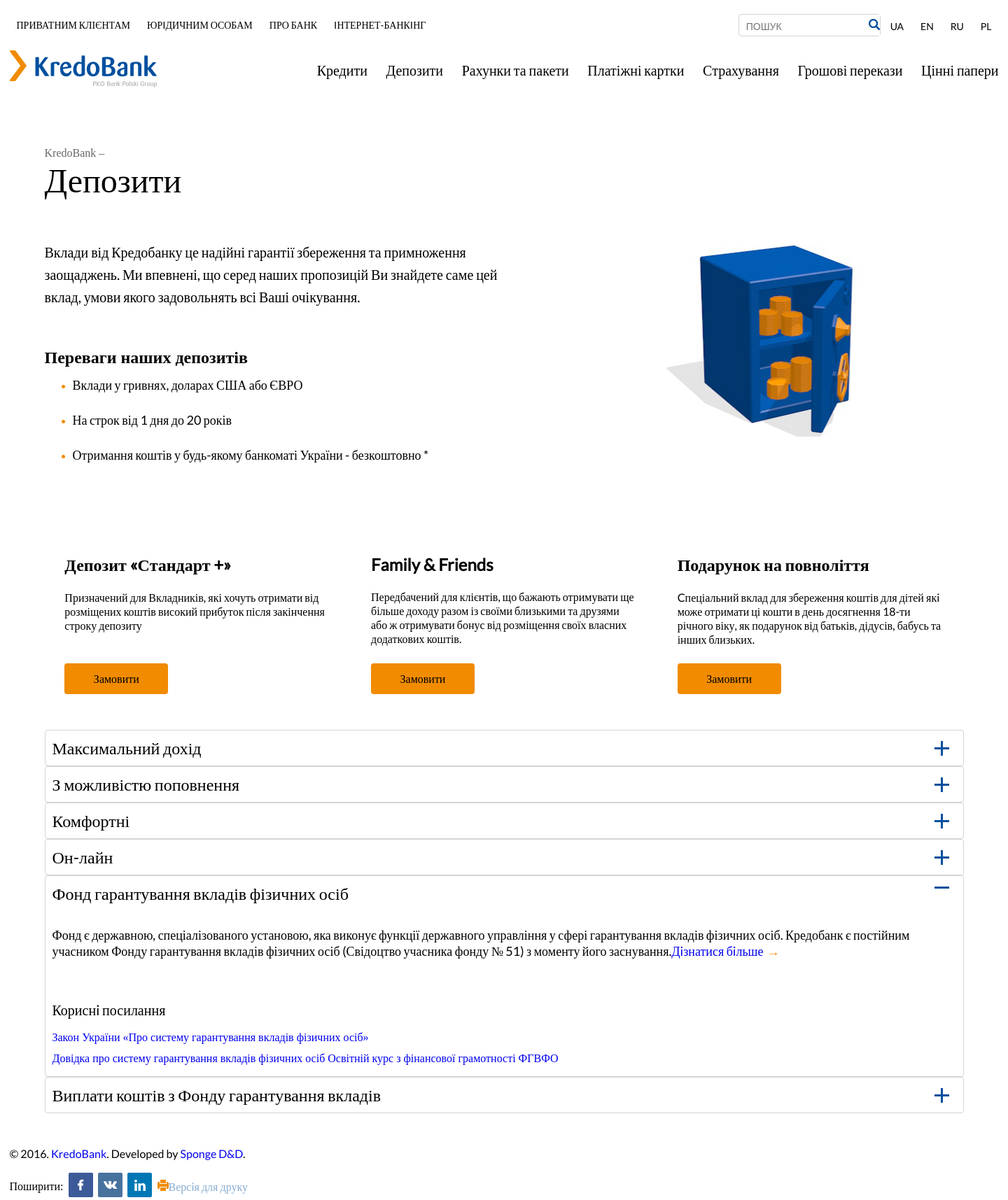
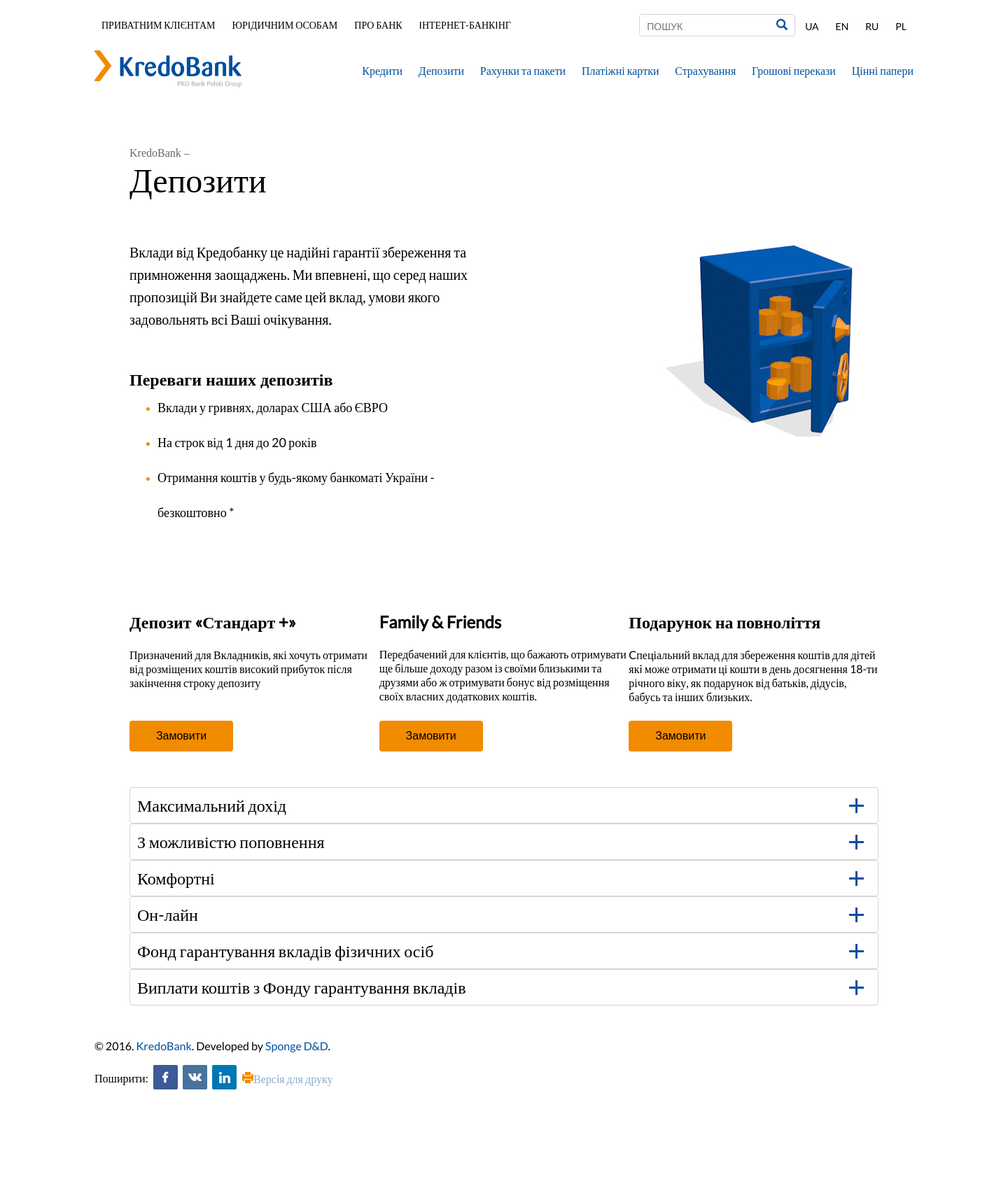
Before and after one commit to IgorRomG3/Romanenko-test-2, a web app: file dev/index.html in a window 1440 px wide. Shown: the whole page at 70% size. After the commit the page ends 1557 px from the top, so only its background shows below. Run offline with its HTML, style and script files only (its server is not run), Linux system fonts and the light colour scheme.

Commit message:
added adaptivnes for laptops and monitor,  updated file stucture

```diff
--- a/build/css/project.css
+++ b/build/css/project.css
@@ -11,8 +11,43 @@ a {
 .container {
   margin: 0 auto; }
 
+.button {
+  border: 0;
+  background-color: transparent; }
+
+.title {
+  font-family: Lato;
+  font-weight: 500;
+  font-size: 24px; }
+
+.link {
+  color: #004f9e; }
+
+.text {
+  color: #000;
+  font-family: Lato;
+  font-weight: 300; }
+  .text_size_s {
+    font-size: 16px; }
+  .text_size_m {
+    font-size: 18px; }
+  .text_size_b {
+    font-size: 20px; }
+
+.menu {
+  list-style: none; }
+  .menu__item {
+    display: inline-block; }
+    .menu__item_display_b {
+      display: block; }
+  .menu__span {
+    color: #000; }
+
 .header__container {
   width: 1413px; }
+  @media screen and (min-width: 1200px) {
+    .header__container {
+      width: 1170px; } }
 
 .navigation-top {
   padding: 20px 0;
@@ -38,60 +73,42 @@ a {
     flex-basis: 80%; }
   .navigation-bot__menu-item {
     display: inline-block; }
+    .navigation-bot__menu-item:hover {
+      border-bottom: 1px solid #f18b00; }
     .navigation-bot__menu-item:nth-child(n+2) {
       margin-left: 2%; }
   .navigation-bot__menu-link {
     font-size: 20px;
     color: #004f9e; }
+    @media screen and (min-width: 1200px) {
+      .navigation-bot__menu-link {
+        font-size: 16px; } }
 
-.menu {
-  list-style: none; }
-  .menu__item {
-    display: inline-block; }
-  .menu__span {
-    color: #000; }
-
-.search-form .search-form__content {
+.search-form__content {
   height: 30px;
   border: 1px solid #d4d4d4;
   border-radius: 4px; }
-  .search-form .search-form__content .search-form__input {
+
+.search-form__input {
   height: inherit;
   border: 0;
   border-radius: 4px;
   background-color: transparent;
   color: rgba(0, 0, 0, 0.5);
   font-size: 14px;
-    font-weight: 300;
   text-transform: uppercase;
-    text-indent: 10px; }
-  .search-form .search-form__content .search-form__button {
-    height: inherit;
-    border: 0;
-    background-color: #fff; }
+  text-indent: 10px;
+  outline: none; }
 
-.text {
-  color: #000;
-  font-family: Lato;
-  font-weight: 300; }
-  .text_size_s {
-    font-size: 16px; }
-  .text_size_m {
-    font-size: 18px; }
-  .text_size_b {
-    font-size: 20px; }
-
-.button {
-  border: 0;
-  font-family: Lato; }
-
-.title {
-  font-family: Lato;
-  font-weight: 500;
-  font-size: 24px; }
+.search-form__button {
+  padding: 5px 10px;
+  height: inherit; }
 
 .main__container {
   width: 1313px; }
+  @media screen and (min-width: 1200px) {
+    .main__container {
+      width: 1070px; } }
 
 .head {
   margin-bottom: 58px; }
@@ -135,6 +152,7 @@ a {
     flex: 0 1 380px;
     height: 200px; }
   .deposits__button {
+    border: 0;
     margin-top: auto;
     width: 148px;
     height: 44px;
@@ -146,17 +164,24 @@ a {
   display: flex;
   flex-direction: column; }
   .accordeon__item {
+    height: 30px;
     padding: 10px;
     position: relative;
+    overflow: hidden;
     border-radius: 4px;
     border: 1px solid #d4d4d4;
-    background-color: #fff; }
+    background-color: #fff;
+    cursor: pointer; }
     .accordeon__item:hover {
       background-color: #f6f6f6; }
   .accordeon__img {
     position: absolute;
     top: 15px;
     right: 20px; }
+    .accordeon__img_hidden {
+      display: none; }
+    .accordeon__img_visiable {
+      display: block; }
   .accordeon__title {
     margin-bottom: 10px;
     font-size: 20px;
@@ -176,6 +201,9 @@ a {
 
 .footer__container {
   width: 1413px; }
+  @media screen and (min-width: 1200px) {
+    .footer__container {
+      width: 1170px; } }
 
 .footer__text {
   margin-bottom: 18px; }
--- a/dev/index.html
+++ b/dev/index.html
@@ -25,7 +25,7 @@
 						<form class="search-form">
 							<div class="search-form__content">
 								<input type="text" class="search-form__input" placeholder="пошук">
-								<button class="search-form__button"><img src="img/search.png" alt=""></button>
+								<button class="search-form__button button"><img src="img/search.png" alt=""></button>
 							</div>
 						</form>
 					</li>
@@ -80,41 +80,46 @@
 				<li class="deposits__item">
 					<a href="#" class="deposits__link text">Депозит &laquo;Стандарт +&raquo;</a>
 					<p class="text text_size_s">Призначений для Вкладників, які хочуть отримати від розміщених коштів високий прибуток після закінчення строку депозиту</p>
-					<button class="button deposits__button text_size_s">Замовити</button>
+					<button class="deposits__button text_size_s">Замовити</button>
 				</li>
 				<li class="deposits__item">
 					<a href="#" class="deposits__link text">Family &amp; Friends</a>
 					<p class="text text_size_s">Передбачений для клієнтів, що бажають отримувати ще більше доходу разом із своїми близькими та друзями або ж отримувати
 						бонус від розміщення своїх власних додаткових коштів.</p>
-					<button class="button deposits__button text_size_s">Замовити</button>
+					<button class="deposits__button text_size_s">Замовити</button>
 				</li>
 				<li class="deposits__item">
 					<a href="#" class="deposits__link text">Подарунок на повноліття</a>
 					<p class="text text_size_s">Cпеціальний вклад для збереження коштів для дітей якi може отримати ці кошти в день досягнення 18-ти річного віку, як
 						подарунок від батьків, дідусів, бабусь та інших близьких.</p>
-					<button class="button deposits__button text_size_s">Замовити</button>
+					<button class="deposits__button text_size_s">Замовити</button>
 				</li>
 			</ul>
 			<ul class="accordeon menu">
 				<li class="accordeon__item">
 					<h4 class="title">Максимальний дохід</h4>
 					<img class="accordeon__img" src="img/plus-img.png" alt="plus">
+					<img class="accordeon__img accordeon__img_hidden" src="img/minus-img.png" alt="minus">
 				</li>
 				<li class="accordeon__item">
 					<h4 class="title">З можливістю поповнення</h4>
 					<img class="accordeon__img" src="img/plus-img.png" alt="plus">
+					<img class="accordeon__img accordeon__img_hidden" src="img/minus-img.png" alt="minus">
 				</li>
 				<li class="accordeon__item">
 					<h4 class="title">Комфортні</h4>
 					<img class="accordeon__img" src="img/plus-img.png" alt="plus">
+					<img class="accordeon__img accordeon__img_hidden" src="img/minus-img.png" alt="minus">
 				</li>
 				<li class="accordeon__item">
 					<h4 class="title">Он-лайн</h4>
 					<img class="accordeon__img" src="img/plus-img.png" alt="plus">
+					<img class="accordeon__img accordeon__img_hidden" src="img/minus-img.png" alt="minus">
 				</li>
 				<li class="accordeon__item">
 					<h4 class="title">Фонд гарантування вкладів фізичних осіб</h4>
-					<img class="accordeon__img" src="img/minus-img.png" alt="">
+					<img class="accordeon__img" src="img/plus-img.png" alt="">
+					<img class="accordeon__img accordeon__img_hidden" src="img/minus-img.png" alt="minus">
 					<p class="text text_size_m accordeon__text">Фонд є державною, спеціалізованого установою, яка виконує функції державного управління у сфері гарантування вкладів
 						фізичних осіб. Кредобанк є постійним учасником Фонду гарантування вкладів фізичних осіб (Свідоцтво учасника фонду №
 						51) з моменту його заснування.<a href="#" class="link">Дiзнатися бiльше<span class="accordeon__arrow-right">&rarr;</span></a></p>
@@ -127,7 +132,8 @@
 				</li>
 				<li class="accordeon__item">
 					<h4 class="title">Виплати коштів з Фонду гарантування вкладів</h4>
-					<img class="accordeon__img" src="img/plus-img.png" alt="">
+					<img class="accordeon__img" src="img/plus-img.png" alt="plus">
+					<img class="accordeon__img accordeon__img_hidden" src="img/minus-img.png" alt="minus">
 				</li>
 			</ul>
 		</div>
@@ -154,6 +160,7 @@
 			</ul>
 		</div>
 	</footer>
+	<!--<script src="js/main.js"></script>-->
 </body>
 
 </html>
--- /dev/null
+++ b/dev/sass/common.sass
@@ -0,0 +1,11 @@
+*
+    margin: 0
+    padding: 0
+
+a
+    text-decoration: none
+
+.clearfix
+    clear: both
+.container
+    margin: 0 auto
--- a/dev/sass/footer.sass
+++ b/dev/sass/footer.sass
@@ -1,6 +1,8 @@
 .footer
     &__container
         width: 1413px
+        @media screen and (min-width: 1200px)
+            width: 1170px
     &__text
         margin-bottom: 18px
 .footer__menu
--- a/dev/sass/header.sass
+++ b/dev/sass/header.sass
@@ -1,10 +1,8 @@
 .header
     &__container
         width: 1413px
-// .link
-//     font-family: Lato
-//     font-weight: 300
-//     color: #004f9e
+        @media screen and (min-width:1200px)
+            width: 1170px
 .navigation-top
     padding: 20px 0;
     display: flex
@@ -33,10 +31,14 @@
     &__menu-link
         font-size: 20px
         color: #004f9e
+        @media screen and (min-width:1200px)
+            font-size: 16px
 .menu
     list-style: none
     &__item
         display: inline-block
+        &_display_b
+            display: block
     &__span
         color: #000
 .search-form
@@ -75,3 +77,5 @@
     font-family: Lato
     font-weight: 500
     font-size: 24px
+.link
+    color: #004f9e
--- /dev/null
+++ b/dev/sass/layout.sass
@@ -0,0 +1,167 @@
+//HEADER
+
+.header
+    &__container
+        width: 1413px
+        @media screen and (min-width:1200px)
+            width: 1170px
+.navigation-top
+    padding: 20px 0;
+    display: flex
+    align-items: center
+    justify-content: space-between
+    &__menu-link
+        padding: 10px 10px
+        color: #000
+        font-size: 14px
+        text-transform: uppercase
+        &:hover
+            border-radius: 4px
+            background-color: #d8d8d8
+.navigation-bot
+    padding-bottom: 81px;
+    display: flex
+    align-items: center
+    justify-content: space-between
+    &__menu
+        text-align: right
+        flex-basis: 80%
+    &__menu-item
+        display: inline-block
+        &:hover
+            border-bottom: 1px solid #f18b00
+        &:nth-child(n+2)
+            margin-left: 2%
+    &__menu-link
+        font-size: 20px
+        color: #004f9e
+        @media screen and (min-width:1200px)
+            font-size: 16px
+.search-form
+    &__content
+        height: 30px
+        border: 1px solid #d4d4d4
+        border-radius: 4px
+    &__input
+        height: inherit
+        border: 0
+        border-radius: 4px
+        background-color: transparent
+        color: rgba(0,0,0, .5)
+        font-size: 14px
+        text-transform: uppercase
+        text-indent: 10px
+        outline: none
+    &__button
+        padding: 5px 10px
+        height: inherit
+
+//MAIN
+
+.main
+    &__container
+        width: 1313px
+        @media screen and (min-width:1200px)
+            width: 1070px
+.head
+    margin-bottom: 58px
+    &__text
+        color: rgba(0,0,0, .6)
+    &__item
+        font-size: 48px
+.description
+    margin-bottom: 117px
+    display: flex;
+    &__about
+        flex-basis: 50%
+    &__text
+        margin-bottom: 58px
+        font-size: 20px
+        line-height: 32px
+    &__image
+        flex-basis: 50%
+        height: 280px
+        background-image: url('../img/depositi.png')
+        background-position: 0 -170px
+    &__list-item
+        color: #f18b00
+    &__list-text
+        font-size: 18px
+        line-height: 50px
+.deposits
+    margin-bottom: 51px
+    display: flex
+    list-style: none
+    justify-content: space-around
+    &__link
+        margin-bottom: 22px
+        font-size: 24px
+        font-weight: 600
+    &__item
+        display: flex
+        flex-direction: column
+        flex: 0 1 380px
+        height: 200px
+    &__button
+        border: 0
+        margin-top: auto
+        width: 148px
+        height: 44px
+        border-radius: 4px
+        background-color: #f18b00
+.accordeon
+    margin-bottom: 48px
+    display: flex
+    flex-direction: column
+    &__item
+        height: 30px
+        padding: 10px
+        position: relative
+        overflow: hidden
+        border-radius: 4px
+        border: 1px solid #d4d4d4
+        background-color: #fff
+        cursor: pointer
+        &:hover
+            background-color: #f6f6f6
+    &__img
+        position: absolute
+        top: 15px
+        right: 20px
+        &_hidden
+            display: none
+        &_visiable
+             display: block
+    &__title
+        margin-bottom: 10px
+        font-size: 20px
+        line-height: 30px
+    &__menu-link
+        line-height: 30px
+    &__text
+        margin: 33px 0 57px 0
+    &__arrow-right
+        margin-left: 5px
+        color: #f18b00
+.list
+    padding-left: 40px
+    &__item
+        display: block
+
+//FOOTER
+
+.footer
+    &__container
+        width: 1413px
+        @media screen and (min-width: 1200px)
+            width: 1170px
+    &__text
+        margin-bottom: 18px
+.footer__menu
+    display: flex
+    align-items: center
+    &__item
+        &:nth-child(n+2)
+            margin-left: 7px
+    &-link
+        color: #88add2
--- a/dev/sass/main.sass
+++ b/dev/sass/main.sass
@@ -1,6 +1,8 @@
 .main
     &__container
         width: 1313px
+        @media screen and (min-width:1200px)
+            width: 1070px
 .head
     margin-bottom: 58px
     &__text
@@ -73,7 +75,3 @@
     &__arrow-right
         margin-left: 5px
         color: #f18b00
-.list
-    padding-left: 40px
-    &__item
-        display: block
--- /dev/null
+++ b/dev/sass/page.sass
@@ -0,0 +1,27 @@
+.button
+    border: 0
+    background-color: transparent
+.title
+    font-family: Lato
+    font-weight: 500
+    font-size: 24px
+.link
+    color: #004f9e
+.text
+    color: #000
+    font-family: Lato
+    font-weight: 300
+    &_size_s
+        font-size: 16px
+    &_size_m
+        font-size: 18px
+    &_size_b
+        font-size: 20px
+.menu
+    list-style: none
+    &__item
+        display: inline-block
+        &_display_b
+            display: block
+    &__span
+        color: #000
--- a/dev/sass/project.sass
+++ b/dev/sass/project.sass
@@ -1,20 +1,17 @@
-*
-    margin: 0
-    padding: 0
+@import 'common.sass'
+@import 'page.sass'
+@import 'layout.sass'
+// *
+//     margin: 0
+//     padding: 0
 
-a
-    text-decoration: none
+// a
+//     text-decoration: none
 
+// .clearfix
+//     clear: both
 // .container
 //     margin: 0 auto
-//     @media screen and (min-width: 1200px)
-//         width: 1170px
-//     @media screen and (min-width: 1500px)
-//         width: 1413px
-.clearfix
-    clear: both
-.container
-    margin: 0 auto
-@import 'header.sass'
-@import 'main.sass'
-@import 'footer.sass'
+// @import 'header.sass'
+// @import 'main.sass'
+// @import 'footer.sass'
```
Also changed, not shown: 1 other file. Lines whose indentation alone changed are shown as unchanged.
